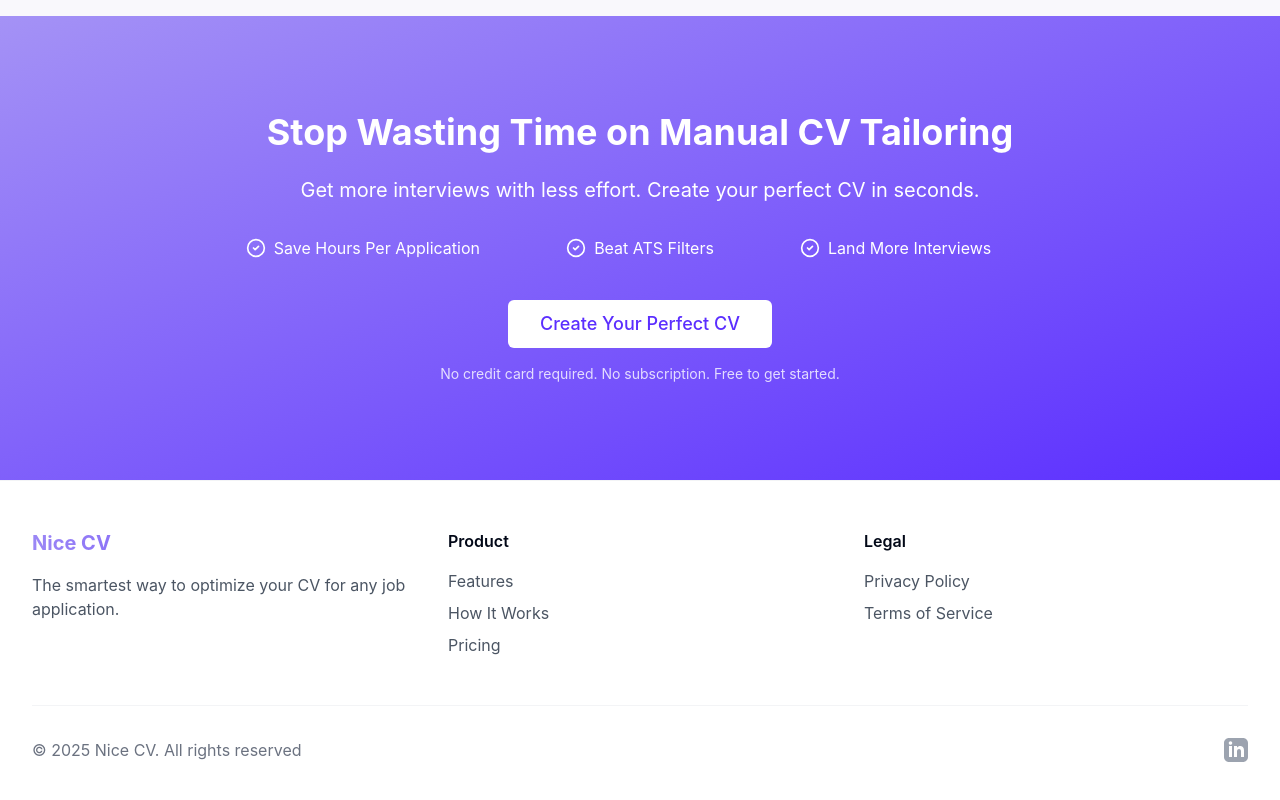
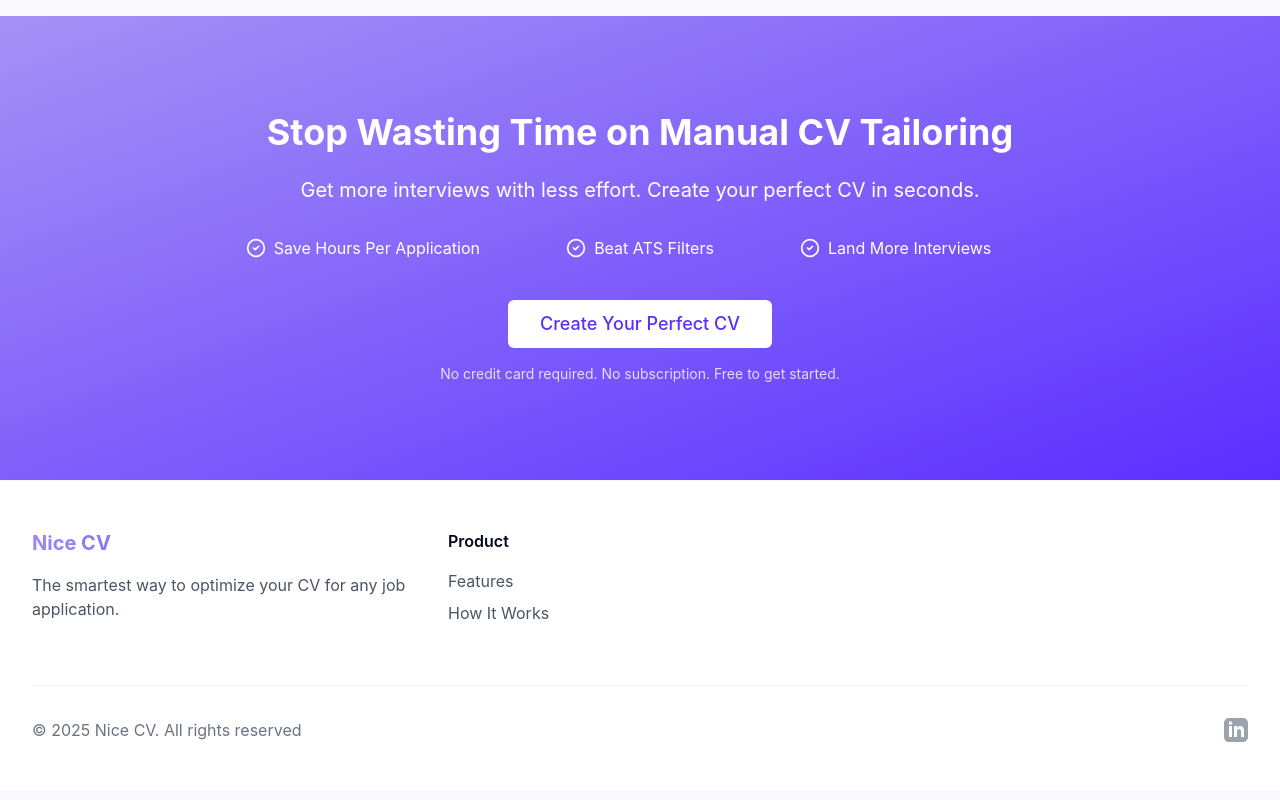
Before and after one commit to juliuszmandrosz/quick-cv, a Next.js app: page / in a window 1280 px wide. Shown: the part 4121-4921 px from the top of the page. Built offline with nearby package versions, Linux system fonts and the light colour scheme; no server answers; some icons are missing.

Commit message:
remove some information from landing page

```diff
--- a/components/Footer.tsx
+++ b/components/Footer.tsx
@@ -35,14 +35,14 @@ const Footer = () => {
                   {t("footer.howItWorks")}
                 </a>
               </li>
-              <li>
-                <a
-                  href="#"
-                  className="text-gray-600 hover:text-nicecv-purple transition-colors"
-                >
-                  {t("footer.pricing")}
-                </a>
-              </li>
+              {/*<li>*/}
+              {/*  <a*/}
+              {/*    href="#"*/}
+              {/*    className="text-gray-600 hover:text-nicecv-purple transition-colors"*/}
+              {/*  >*/}
+              {/*    {t("footer.pricing")}*/}
+              {/*  </a>*/}
+              {/*</li>*/}
             </ul>
           </div>
 
@@ -76,27 +76,27 @@ const Footer = () => {
           {/*  </ul>*/}
           {/*</div>*/}
 
-          <div>
-            <h4 className="font-semibold mb-4">{t("footer.legal")}</h4>
-            <ul className="space-y-2">
-              <li>
-                <a
-                  href="#"
-                  className="text-gray-600 hover:text-nicecv-purple transition-colors"
-                >
-                  {t("footer.privacyPolicy")}
-                </a>
-              </li>
-              <li>
-                <a
-                  href="#"
-                  className="text-gray-600 hover:text-nicecv-purple transition-colors"
-                >
-                  {t("footer.termsOfService")}
-                </a>
-              </li>
-            </ul>
-          </div>
+          {/*<div>*/}
+          {/*  <h4 className="font-semibold mb-4">{t("footer.legal")}</h4>*/}
+          {/*  <ul className="space-y-2">*/}
+          {/*    <li>*/}
+          {/*      <a*/}
+          {/*        href="#"*/}
+          {/*        className="text-gray-600 hover:text-nicecv-purple transition-colors"*/}
+          {/*      >*/}
+          {/*        {t("footer.privacyPolicy")}*/}
+          {/*      </a>*/}
+          {/*    </li>*/}
+          {/*    <li>*/}
+          {/*      <a*/}
+          {/*        href="#"*/}
+          {/*        className="text-gray-600 hover:text-nicecv-purple transition-colors"*/}
+          {/*      >*/}
+          {/*        {t("footer.termsOfService")}*/}
+          {/*      </a>*/}
+          {/*    </li>*/}
+          {/*  </ul>*/}
+          {/*</div>*/}
         </div>
 
         <div className="border-t border-gray-100 mt-12 pt-8 flex flex-col md:flex-row justify-between items-center">
```
